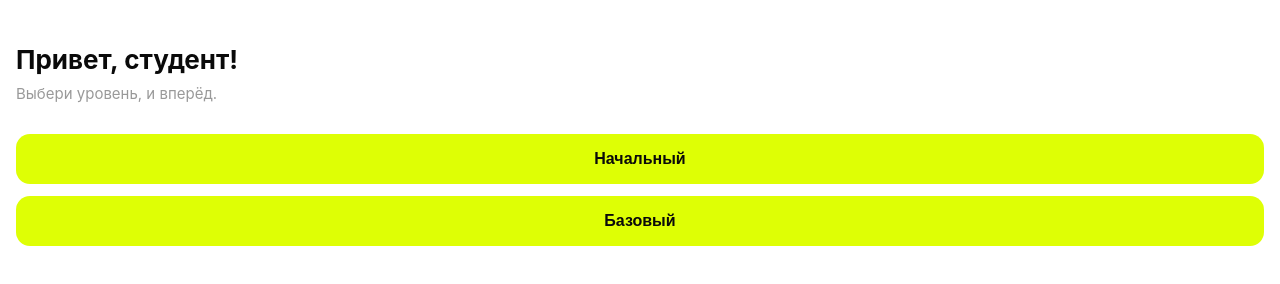
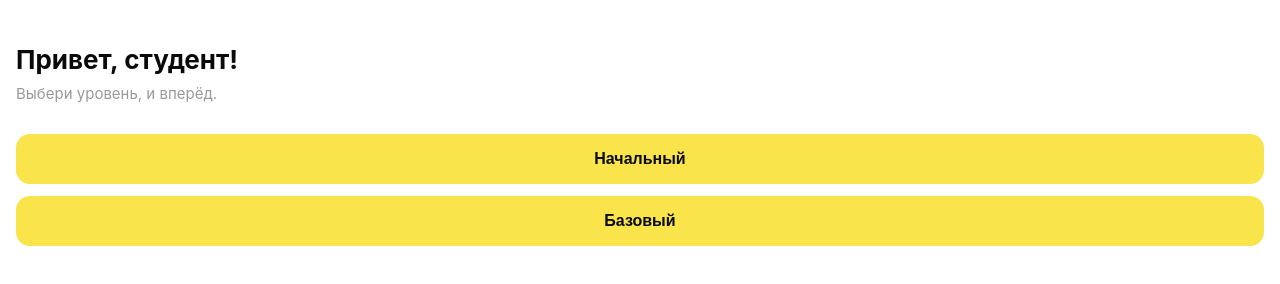
Before and after one commit to VTsabina/Practice_bot_open, a plain HTML site: page index.html in a window 1280 px wide. Drawn offline with nearby package versions, Linux system fonts and the light colour scheme.

Commit message:
Yellow test

```diff
--- a/style.css
+++ b/style.css
@@ -4,7 +4,7 @@
     --tg-secondary: var(--tg-theme-secondary-bg-color, #f4f4f4);
     --tg-hint: var(--tg-theme-hint-color, #999999);
 
-    --brand: #deff05;
+    --brand: #F9E44C;
     --brand-text: #0a0a0a;
 
     --radius: 14px;
```
